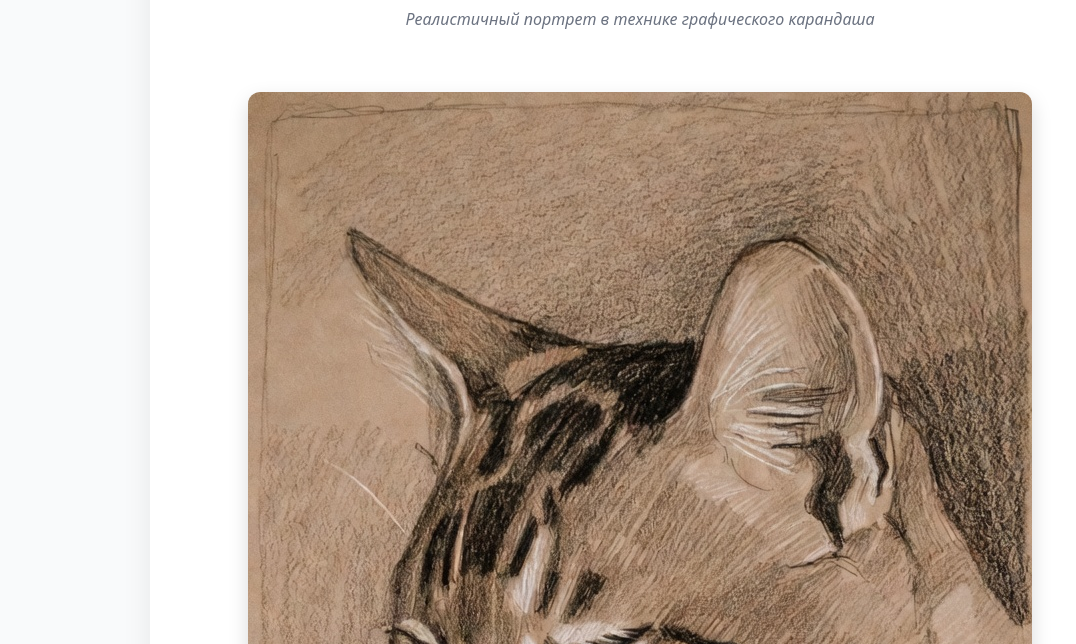
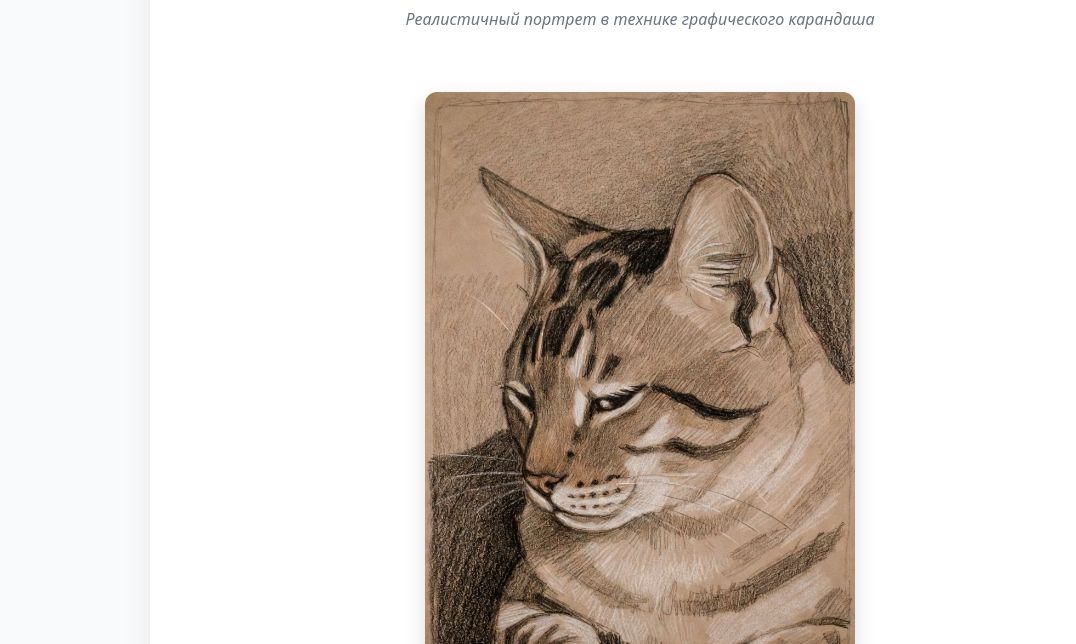
Before and after one commit to AutoGoldPro/freelance-portfolio, a plain HTML site: page project-art-cat.html in a window 1280 px wide. Shown: the part 156-800 px from the top of the page, without its empty margins (0-1076 px from the left). Drawn offline with Linux system fonts and the light colour scheme.

Commit message:
ИСПРАВЛЕННЫЕ СТИЛИ ДЛЯ КАРТИНКИ

```diff
--- a/project-art-cat.html
+++ b/project-art-cat.html
@@ -10,21 +10,27 @@ body { font-family: system-ui, sans-serif; line-height: 1.6; color: var(--text);
 .container { max-width: 900px; margin: 40px auto; background: var(--card); padding: 40px; border-radius: 16px; box-shadow: 0 10px 30px rgba(0,0,0,0.08); text-align: center; }
 h1 { color: var(--primary); font-size: 2rem; margin-bottom: 10px; }
 .subtitle { color: var(--gray); font-style: italic; margin-bottom: 30px; display: block; }
-/* Стили для изображения */
+
+/* --- ИСПРАВЛЕННЫЕ СТИЛИ ДЛЯ КАРТИНКИ --- */
 .art-wrapper {
-    margin: 30px 0;
+    margin: 30px auto; /* Центрируем сам блок */
     border-radius: 12px;
     overflow: hidden;
     box-shadow: 0 8px 20px rgba(0,0,0,0.15);
     background: #fff;
-    display: inline-block;
-    max-width: 100%;
+    display: inline-block; /* Блок сжимается по размеру картинки */
+    max-width: 100%; /* Не шире контейнера */
 }
+
 .art-wrapper img {
-    max-width: 100%;
-    height: auto;
     display: block;
+    max-width: 100%; /* Картинка не шире блока */
+    height: auto; /* Сохраняем пропорции */
+    max-height: 80vh; /* Ограничение по высоте: не больше 80% от высоты экрана */
+    object-fit: contain; /* Если картинка большая, она уменьшится, но не обрежется */
 }
+/* --------------------------------------- */
+
 .back-btn {
     position: fixed; top: 20px; left: 20px; z-index: 1000;
     background: #333; color: white; padding: 10px 15px;
@@ -55,8 +61,7 @@ h1 { color: var(--primary); font-size: 2rem; margin-bottom: 10px; }
 
     <!-- БЛОК С ИЗОБРАЖЕНИЕМ -->
     <div class="art-wrapper">
-        <!-- Убедись, что файл картинки называется cat.jpg и лежит рядом с этим файлом -->
-        <!-- Если у тебя png, замени cat.jpg на cat.png -->
+        <!-- Убедись, что имя файла совпадает (cat.jpg или image-41.jpg) -->
         <img src="cat.jpg" alt="Зарисовка кошки карандашом">
     </div>
 
@@ -66,7 +71,7 @@ h1 { color: var(--primary); font-size: 2rem; margin-bottom: 10px; }
         <ul>
             <li>✅ <strong>Материалы:</strong> Графитные карандаши разной твердости, бумага для эскизов.</li>
             <li>✅ <strong>Техника:</strong> Многослойная штриховка, работа со светотенью.</li>
-            <li>✅ <strong>Время выполнения:</strong> ~3-4 часа (пример).</li>
+            <li>✅ <strong>Время выполнения:</strong> ~3-4 часа.</li>
         </ul>
         <p><em>Готов выполнить аналогичные работы по фото заказчика: портреты питомцев, иллюстрации для книг, скетчи.</em></p>
     </div>
```
